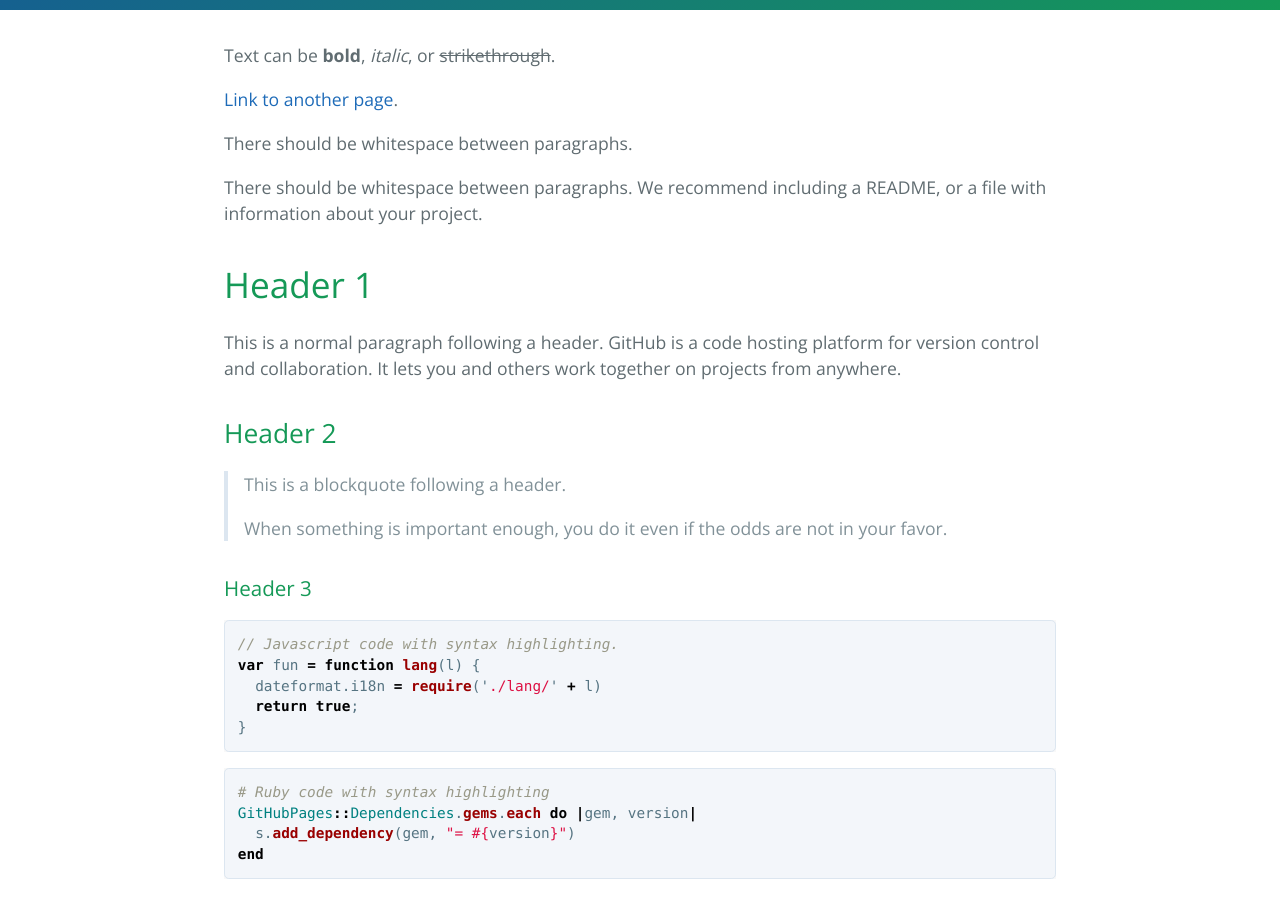
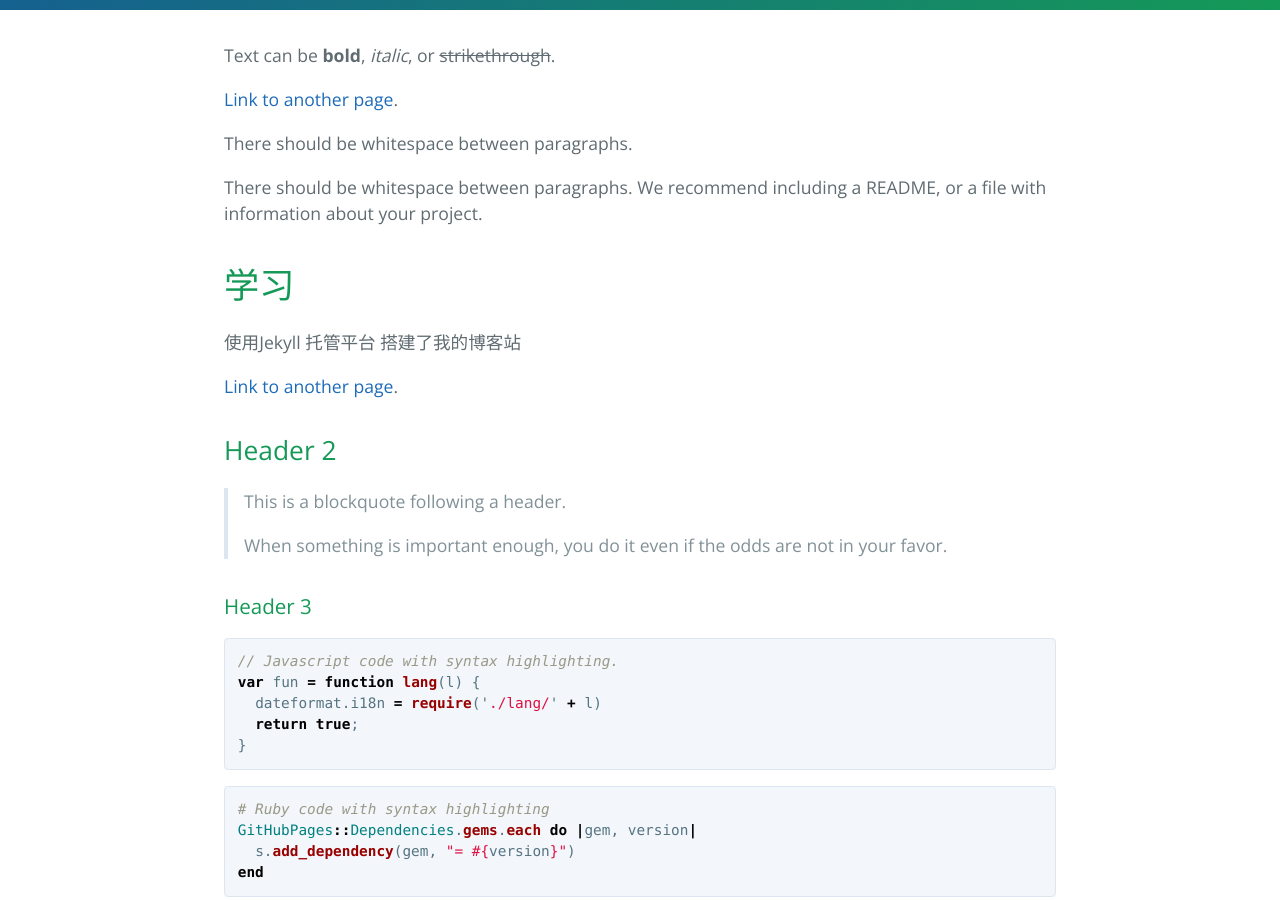
Before and after one commit to 1523090155/blog, a Jekyll site: the page built from index.md, in a window 1280 px wide and 900 px high, scrolled down 373 px. Built offline with Jekyll 4.4.1, drawn with Linux system fonts in a browser that asks for light colours; some of the changed text lies outside the part shown.

Commit message:
Update index.md

````diff
--- a/index.md
+++ b/index.md
@@ -10,9 +10,11 @@ There should be whitespace between paragraphs.
 
 There should be whitespace between paragraphs. We recommend including a README, or a file with information about your project.
 
-# Header 1
+# 学习
 
-This is a normal paragraph following a header. GitHub is a code hosting platform for version control and collaboration. It lets you and others work together on projects from anywhere.
+使用Jekyll 托管平台 搭建了我的博客站
+
+[Link to another page](./another-page.html).
 
 ## Header 2
 
@@ -105,10 +107,8 @@ end
 
 <dl>
 <dt>Name</dt>
-<dd>0000</dd>
-<dt>Birthplace</dt>
-<dt>Color</dt>
-<dd>Green</dd>
+<dd>T</dd>
+
 </dl>
 
 ```
````
